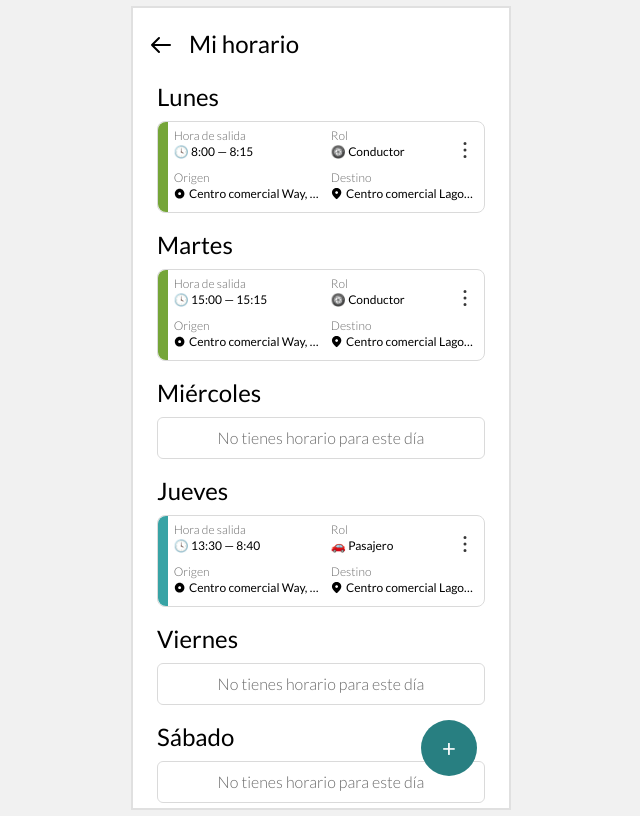
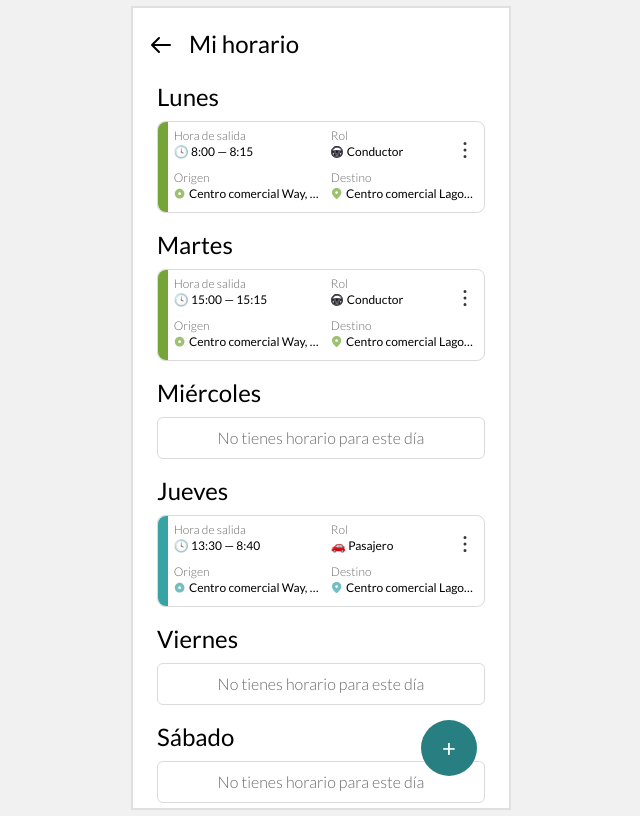
Before and after one commit to ISPP-Grupo5/BugaLink, a Next.js app in the folder bugalink-frontend/: page /users/1/routines in a window 1280 px wide. Shown: the whole page, without its empty margins (319-959 px from the left). Built offline with nearby package versions, Linux system fonts and the light colour scheme.

Commit message:
fix: replace emoji with svg

```diff
--- a/bugalink-frontend/pages/users/[id]/routines/index.tsx
+++ b/bugalink-frontend/pages/users/[id]/routines/index.tsx
@@ -7,6 +7,7 @@ import AnimatedLayout from '../../../../components/layouts/animated';
 import MapPin from '/public/assets/map-pin.svg';
 import OrigenPin from '/public/assets/origen-pin.svg';
 import ThreeDots from '/public/assets/three-dots.svg';
+import SteeringWheel from '/public/assets/steering-wheel.svg';
 
 const routines = [
   {
@@ -118,13 +119,30 @@ const RoutineCard = ({
         <Entry title={'Hora de salida'}>
           🕓️ {departureHourStart} — {departureHourEnd}
         </Entry>
-        <Entry title="Rol">{isDriver ? '🛞️ Conductor' : '🚗 Pasajero'}</Entry>
+        <Entry title="Rol">
+          {isDriver ? (
+            <p className="flex items-center">
+              <SteeringWheel className="flex-none w-3 h-min mr-1" />
+              Conductor
+            </p>
+          ) : (
+            <p>🚗 Pasajero</p>
+          )}
+        </Entry>
         <Entry title="Origen">
-          <OrigenPin className="flex-none" />
+          <OrigenPin
+            className={`flex-none aspect-square opacity-70 ${
+              isDriver ? 'text-green' : 'text-turquoise'
+            }`}
+          />
           <p className="truncate">{origin}</p>
         </Entry>
         <Entry title="Destino">
-          <MapPin className="flex-none" />
+          <MapPin
+            className={`flex-none aspect-square opacity-70 ${
+              isDriver ? 'text-green' : 'text-turquoise'
+            }`}
+          />
           <p className="truncate">{destination}</p>
         </Entry>
         <ThreeDotsMenu />
```
Also changed, not shown: bugalink-frontend/public/assets/map-pin.svg, bugalink-frontend/public/assets/steering-wheel.svg (added).
